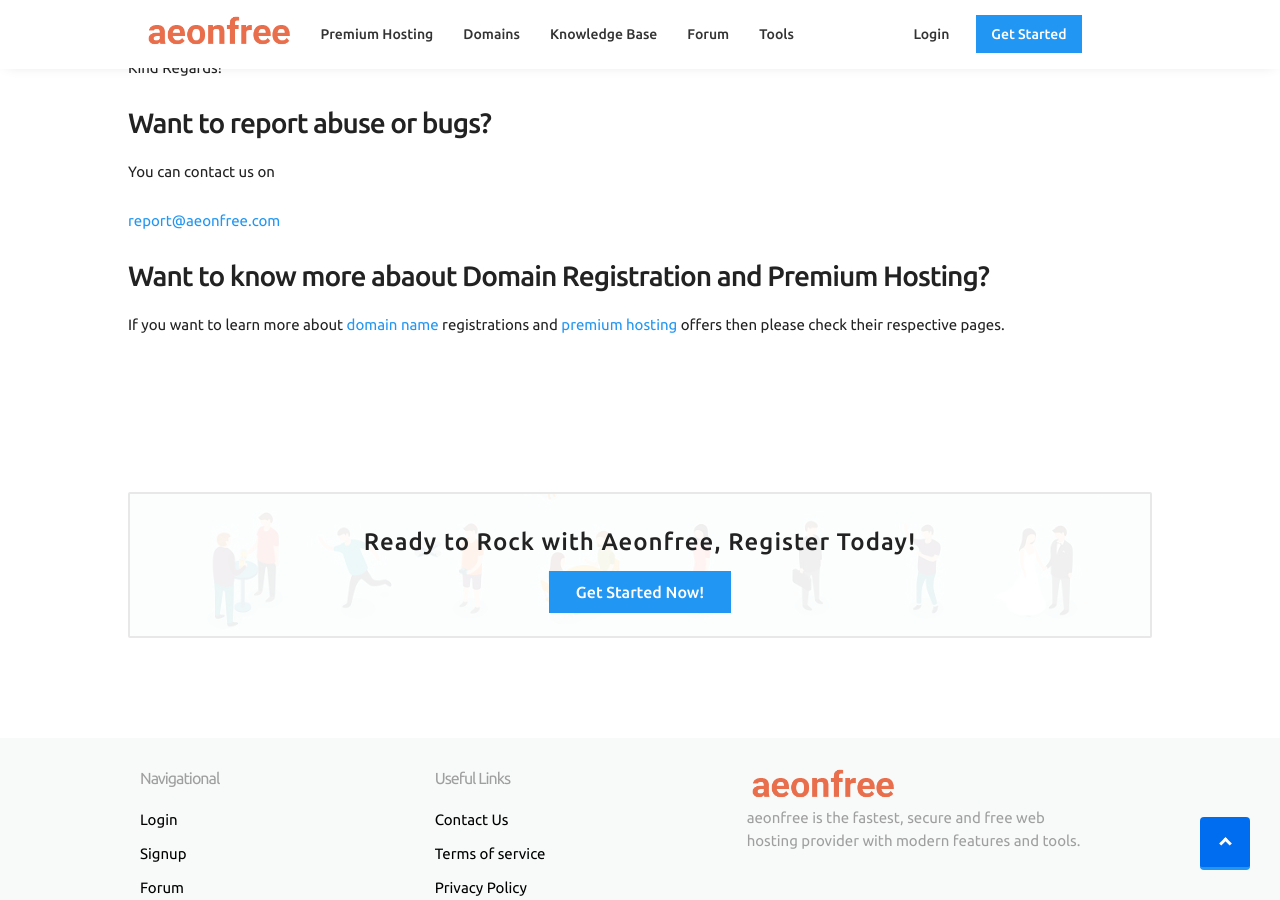
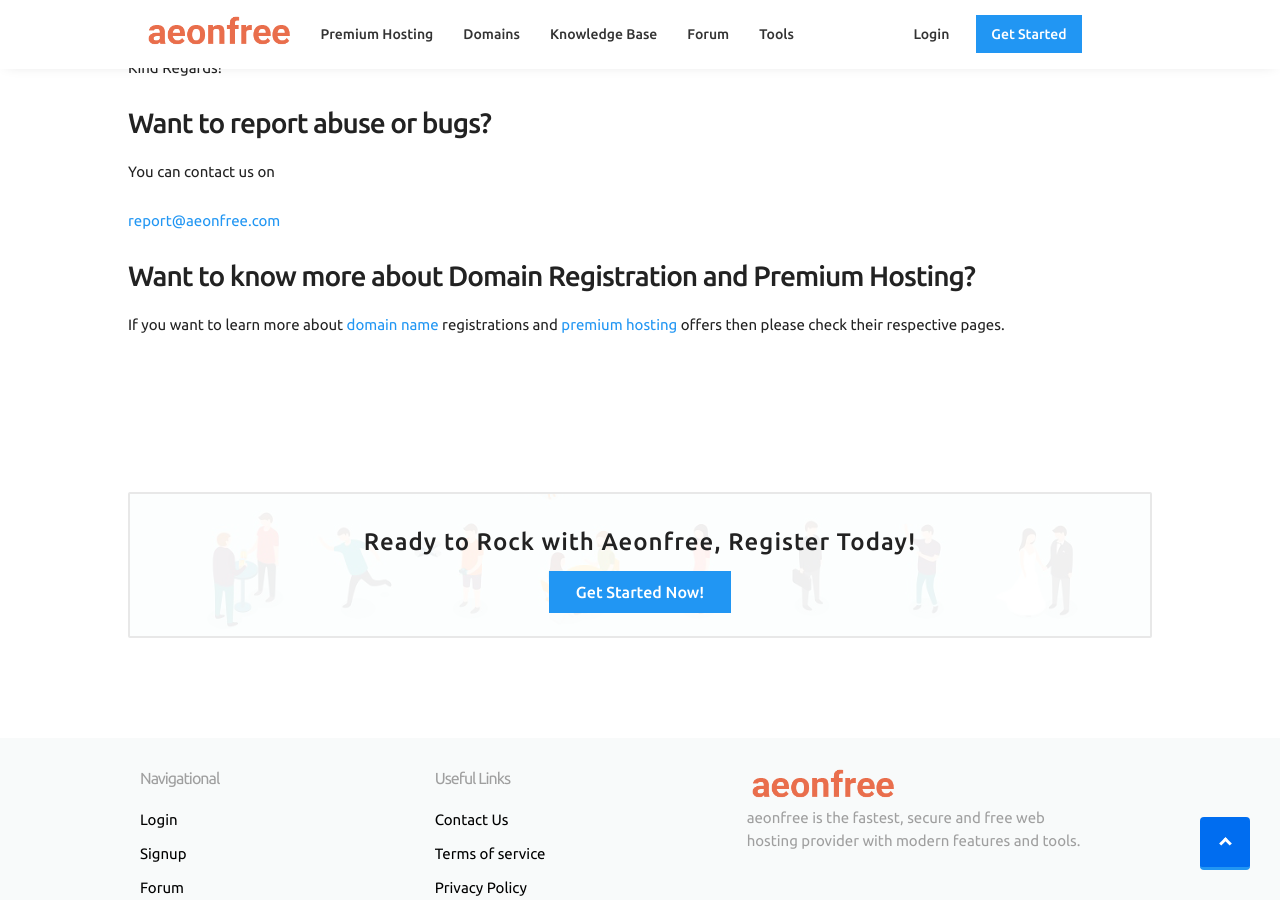
Before and after one commit to rudrax-khanal/aeon, a Jekyll site: the page built from contact.html, in a window 1280 px wide and 900 px high, scrolled down 430 px. Built offline with Jekyll 4.4.1, drawn with Linux system fonts in a browser that asks for light colours; nearby versions of some CDN libraries.

Commit message:
Add files via upload

```diff
--- a/contact.html
+++ b/contact.html
@@ -21,7 +21,7 @@
                         <h2>Want to report abuse or bugs?</h2>
                         <p>You can contact us on</p>
                         <p><a href="mailto:report@aeonfree.com" class="styled_a">report@aeonfree.com</a></p>
-                        <h2>Want to know more abaout Domain Registration and Premium Hosting?</h2>
+                        <h2>Want to know more about Domain Registration and Premium Hosting?</h2>
                         <p>If you want to learn more about <a href="/domains"  class="styled_a">domain name</a> registrations and <a href="/premium-hosting" class="styled_a">premium hosting</a> offers then please check their respective pages.</p>
                     </div>
                     </div>
```
